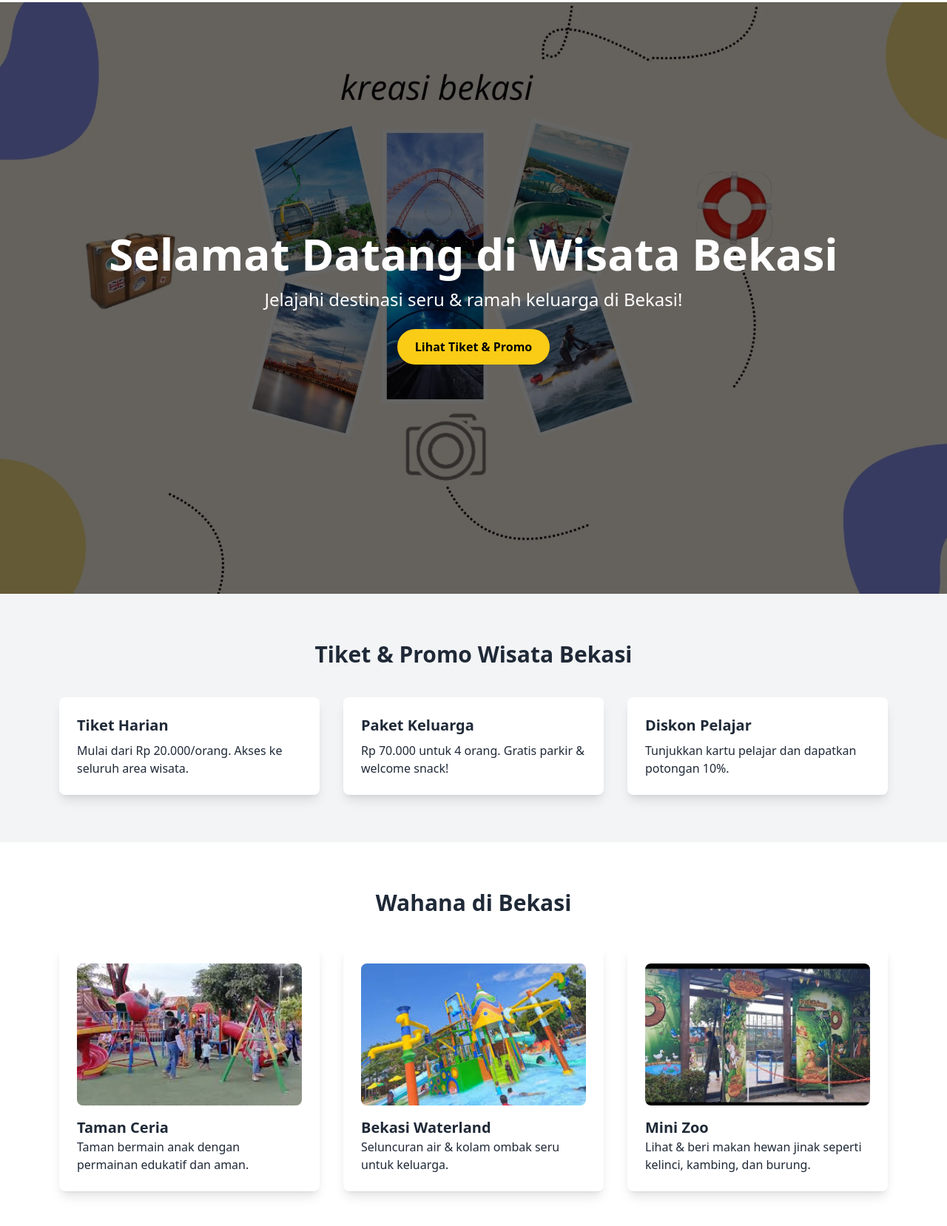
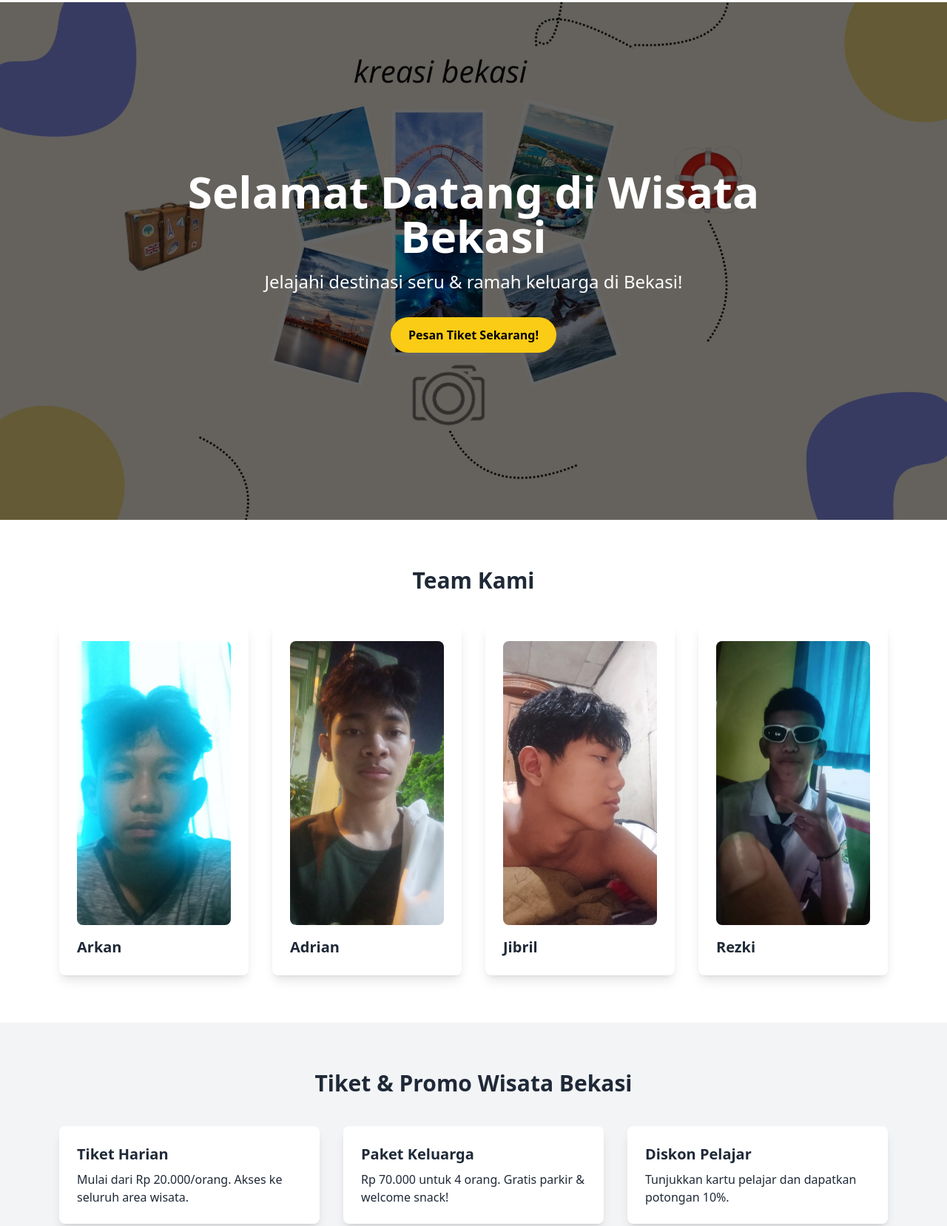
Before and after one commit to Ar-Syhptra/website-wisata, a plain HTML site: page index.html in a window 1280 px wide. Shown: the part 61-1719 px from the top of the page at 74% size. Drawn offline with nearby package versions, Linux system fonts and the light colour scheme.

Commit message:
second commit

```diff
--- a/index.html
+++ b/index.html
@@ -76,7 +76,6 @@
       </div>
     </div>
 
-    <!-- Mobile menu, hidden by default -->
     <div id="mobile-menu" class="hidden md:hidden bg-white px-4 pt-2 pb-4">
       <nav class="space-y-2">
         <a href="#tiket" class="block py-2 text-gray-900 font-medium hover:bg-gray-50 rounded px-2">Tiket & Promo</a>
@@ -88,12 +87,45 @@
   </header>
 
   <!-- Hero Section -->
-  <section class="bg-cover bg-center h-screen" style="background-image: url('background-wisata.jpeg');">
-    <div class="bg-black bg-opacity-60 h-full flex flex-col justify-center items-center text-center text-white px-4">
-      <h1 class="text-4xl md:text-6xl font-bold mb-4">Selamat Datang di Wisata Bekasi</h1>
-      <p class="text-lg md:text-2xl mb-6">Jelajahi destinasi seru & ramah keluarga di Bekasi!</p>
-      <a href="#" class="bg-yellow-400 text-black px-6 py-3 rounded-full font-semibold hover:bg-yellow-300 transition">Lihat
-        Tiket & Promo</a>
+  <section class="relative bg-cover bg-center" style="background-image: url('background-wisata.jpeg');">
+    <div class="h-[500px] md:h-[600px] lg:h-[700px] w-full">
+      <div class="absolute inset-0 bg-black bg-opacity-60 flex flex-col justify-center items-center text-center text-white px-4 py-12">
+        <div class="max-w-4xl mx-auto">
+          <h1 class="text-3xl sm:text-4xl md:text-5xl lg:text-6xl font-bold mb-4">Selamat Datang di Wisata Bekasi</h1>
+          <p class="text-base sm:text-lg md:text-xl lg:text-2xl mb-8 max-w-2xl mx-auto">Jelajahi destinasi seru & ramah keluarga di Bekasi!</p>
+          <a href="register.html" class="inline-block bg-yellow-400 text-black px-6 py-3 rounded-full font-semibold hover:bg-yellow-300 transition text-sm sm:text-base">Pesan Tiket Sekarang!</a>
+        </div>
+      </div>
+    </div>
+  </section>
+
+  <section class="py-16 px-6 md:px-20">
+    <h2 class="text-3xl font-bold text-center mb-10">Team Kami</h2>
+    <div class="grid grid-cols-1 sm:grid-cols-2 md:grid-cols-3 lg:grid-cols-4 gap-4 md:gap-8">
+      <div class="bg-white shadow-lg p-6 rounded-lg">
+        <div class="h-80 sm:h-96 md:h-80 lg:h-96 w-full mb-4 overflow-hidden rounded-lg">
+          <img src="arkan.jpeg" alt="Arkan" class="w-full h-full object-cover">
+        </div>
+        <h3 class="text-xl font-bold">Arkan</h3>
+      </div>
+      <div class="bg-white shadow-lg p-6 rounded-lg">
+        <div class="h-80 sm:h-96 md:h-80 lg:h-96 w-full mb-4 overflow-hidden rounded-lg">
+          <img src="adrian.jpeg" alt="Adrian" class="w-full h-full object-cover">
+        </div>
+        <h3 class="text-xl font-bold">Adrian</h3>
+      </div>
+      <div class="bg-white shadow-lg p-6 rounded-lg">
+        <div class="h-80 sm:h-96 md:h-80 lg:h-96 w-full mb-4 overflow-hidden rounded-lg">
+          <img src="jibril.jpeg" alt="Jibril" class="w-full h-full object-cover">
+        </div>
+        <h3 class="text-xl font-bold">Jibril</h3>
+      </div>
+      <div class="bg-white shadow-lg p-6 rounded-lg">
+        <div class="h-80 sm:h-96 md:h-80 lg:h-96 w-full mb-4 overflow-hidden rounded-lg">
+          <img src="rezki.jpeg" alt="Rezki" class="w-full h-full object-cover">
+        </div>
+        <h3 class="text-xl font-bold">Rezki</h3>
+      </div>
     </div>
   </section>
 
```
Also changed, not shown: adrian.jpeg (added), arkan.jpeg (added), jibril.jpeg (added), rezki.jpeg (added).
